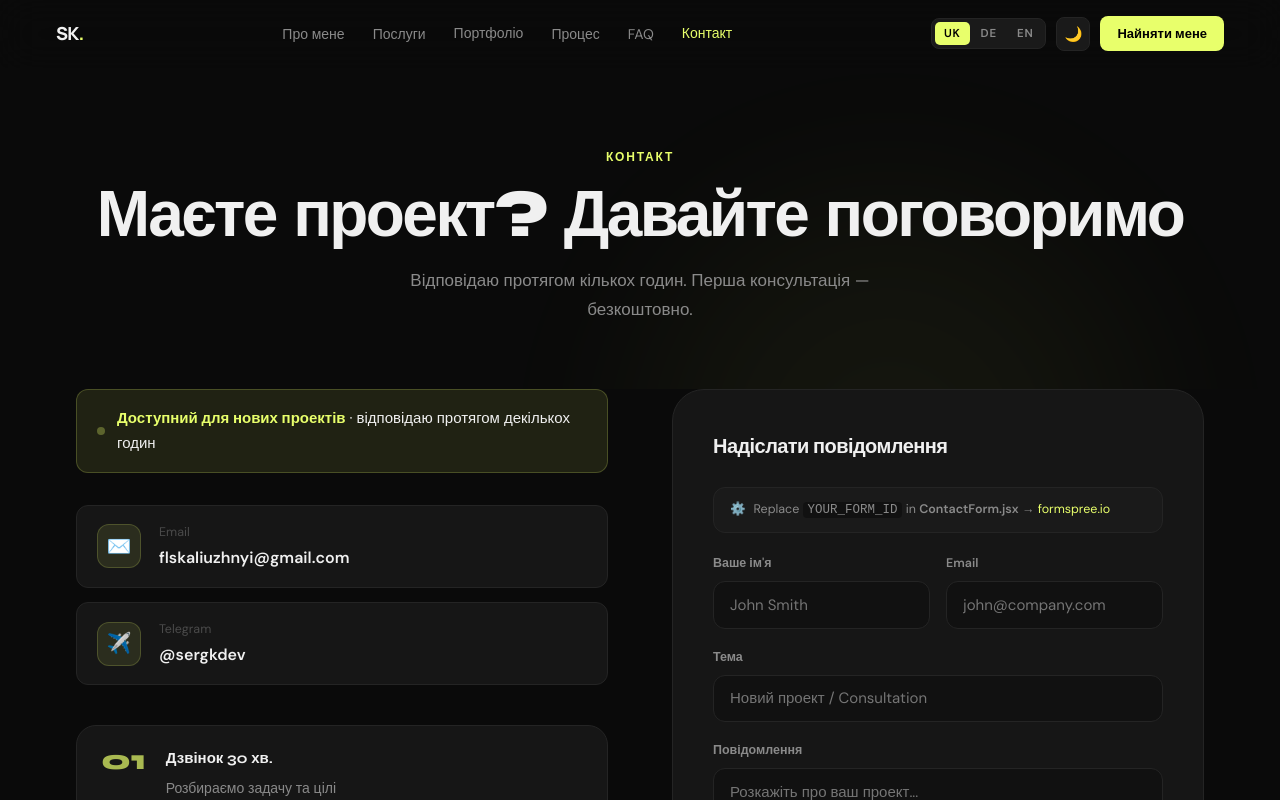
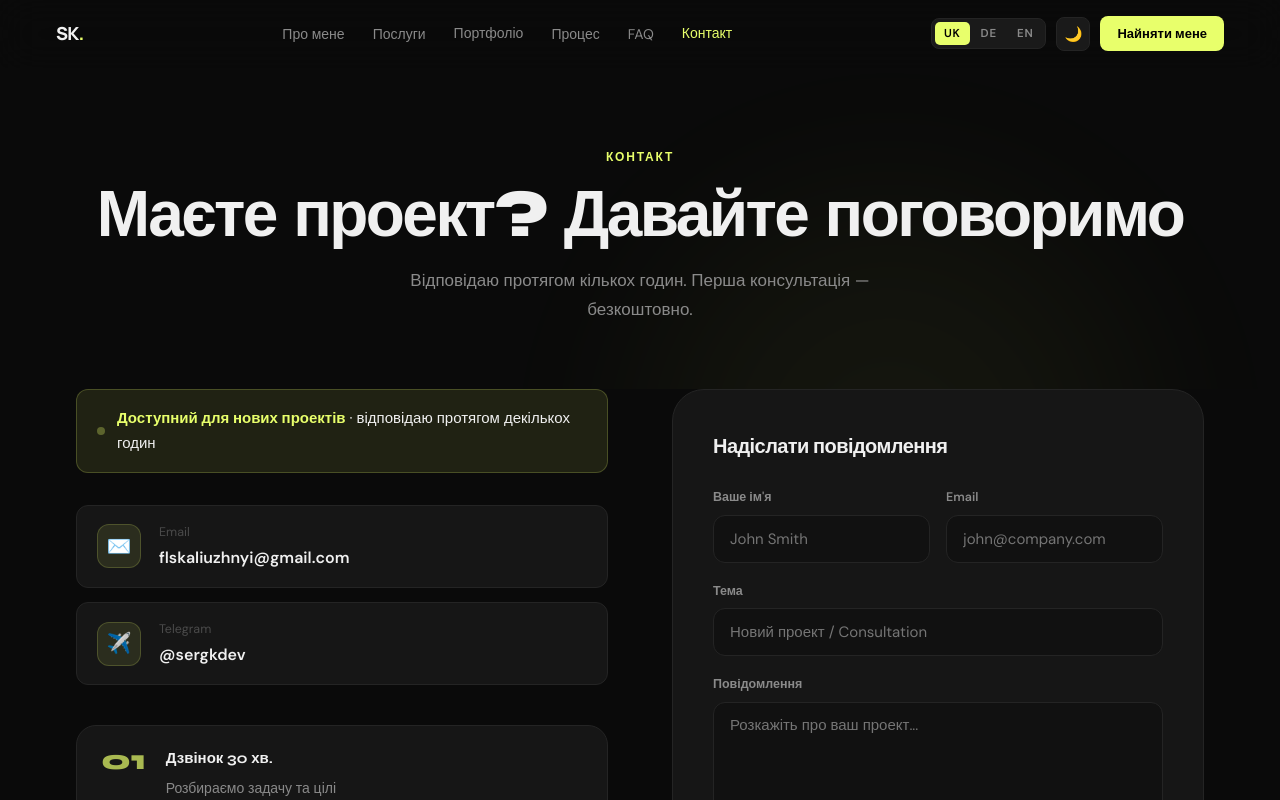
Before and after one commit to Skaliuzhnyi/sergdev_webstudio, a React (Vite) app: page /contact in a window 1280 px wide. Shown: the top 800 px of the page. Built offline with nearby package versions, Linux system fonts and the light colour scheme.

Commit message:
form id add

```diff
--- a/src/components/ContactForm.jsx
+++ b/src/components/ContactForm.jsx
@@ -2,7 +2,7 @@ import { useState } from 'react'
 import { useTranslation } from 'react-i18next'
 import { motion } from 'framer-motion'
 
-const FORMSPREE_ID = 'YOUR_FORM_ID'
+const FORMSPREE_ID = 'mgoqyaov'
 
 export default function ContactForm() {
   const { t } = useTranslation()
```
